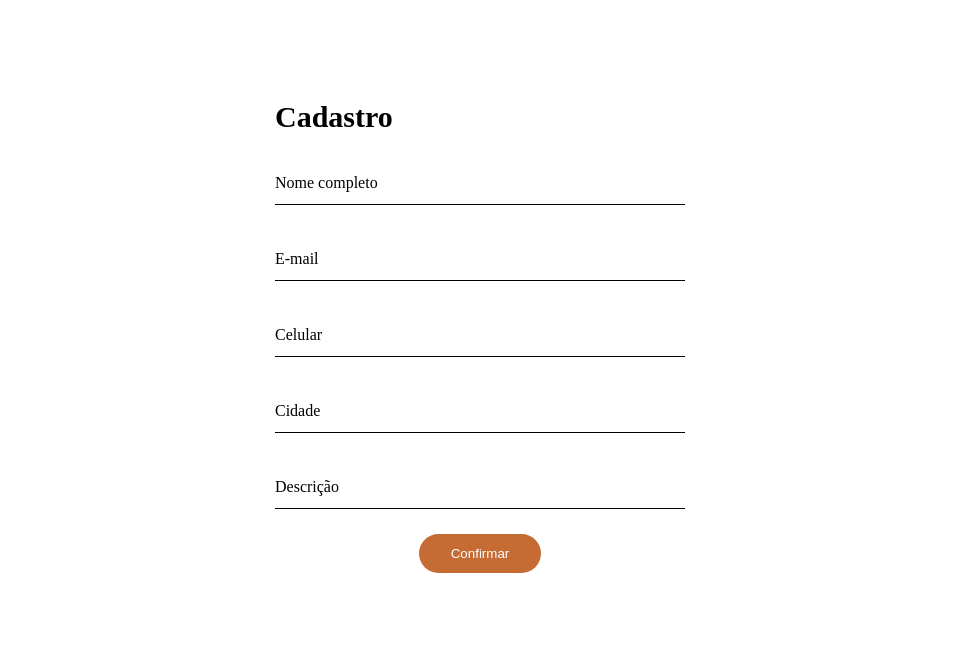
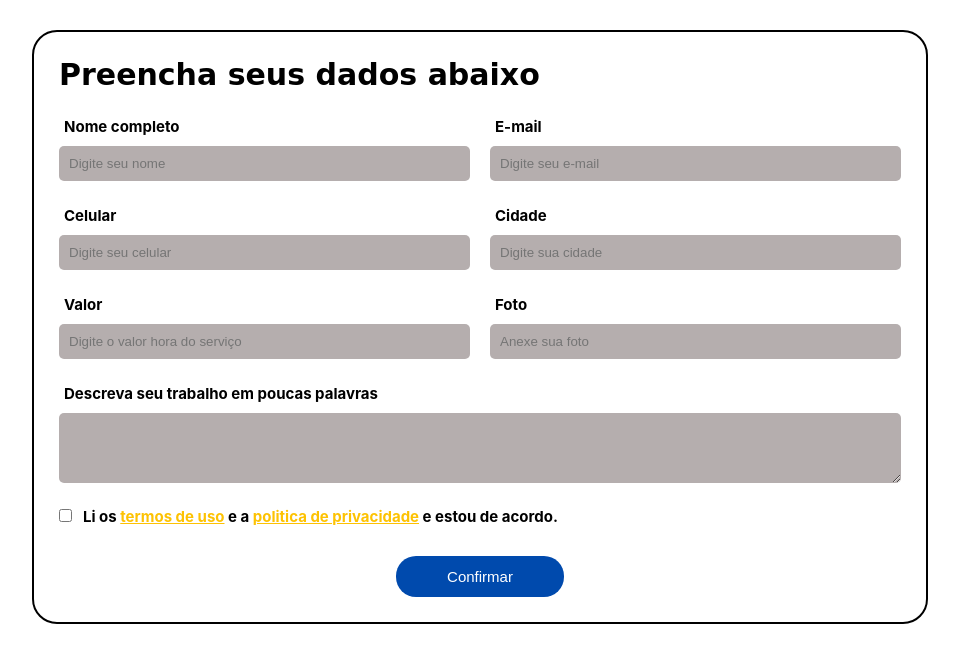
Before and after one commit to joaoalmeidait/Talk4Me, a PHP site: page /cadastro.html in a window 1280 px wide. Shown: the part 100-763 px from the top of the page, without its empty margins (160-1119 px from the left). Run offline with PHP 8.4, Linux system fonts and the light colour scheme.

Commit message:
tela de cadastro

```diff
--- a/cadastro.html
+++ b/cadastro.html
@@ -3,7 +3,7 @@
 	<head>
 		<title> Cadastro </title>
 		<meta charset="utf-8">
-		<link rel="stylesheet" href="style_cadastro.css">
+		<link rel="stylesheet" href="Style_cadastro.css">
 	</head>
 
 	<body>
@@ -27,32 +27,55 @@
 
 		<div class="fundo">
 			<div class="container">
-				<h2> Cadastro </h2>
+				<h2> Preencha seus dados abaixo </h2>
 				<form action="cadastrar.php" method="POST" class="campos_cadastro">
-					<div class="input-field">
-						<input class="campos" type="text" name="nome" placeholder="Digite seu nome" required>
-						<label for="Nome"> Nome completo </label>
+					<div class="alinhamento">
+						<div class="input-field espaçamento">
+							<label for="Nome"> Nome completo </label>
+							<input class="campos" type="text" name="nome" placeholder="Digite seu nome" required>
+						</div>
+
+						<div class="input-field">
+							<label for="e-mail"> E-mail </label>
+							<input class="campos" type="email" name="email" placeholder="Digite seu e-mail"required>
+						</div>
 					</div>
 
-					<div class="input-field">
-						<input class="campos" type="email" name="email" placeholder="Digite seu e-mail"required>
-						<label for="e-mail"> E-mail </label>
+					<div class="alinhamento">
+						<div class="input-field espaçamento">
+							<label for="Celular"> Celular </label>
+							<input class="campos" type="text" name="celular" placeholder="Digite seu celular"required>
+						</div>
+
+						<div class="input-field">
+							<label for="Cidade"> Cidade </label>
+							<input class="campos" type="text" name="cidade" placeholder="Digite sua cidade"required>
+						</div>
 					</div>
 
-					<div class="input-field">
-						<input class="campos" type="text" name="celular" placeholder="Digite seu celular"required>
-						<label for="Celular"> Celular </label>
+					<div class="alinhamento">
+						<div class="input-field espaçamento">
+							<label for="Celular"> Valor </label>
+							<input class="campos" type="text" name="celular" placeholder="Digite o valor hora do serviço"required>
+						</div>
+
+						<div class="input-field">
+							<label for="Cidade"> Foto </label>
+							<input class="campos" type="text" name="cidade" placeholder="Anexe sua foto"required>
+						</div>
 					</div>
 
-					<div class="input-field">
-						<input class="campos" type="text" name="cidade" placeholder="Digite sua cidade"required>
-						<label for="Cidade"> Cidade </label>
+					<div class="descrição">
+						<label> Descreva seu trabalho em poucas palavras </label>
+						<textarea style="width: 100%"></textarea>
 					</div>
 
-					<div class="input-field">
-						<input class="campos" type="text" name="descricao" placeholder="Descreva seu trabalho em poucas palavras"required>
-						<label for="Descrição"> Descrição </label>
+
+					<div class="termo">
+						<input type="checkbox" name="agreement" id="agreement">
+						<label for="agreement" id="agreement-label"> Li os <a href="#">termos de uso</a> e a <a href="#">politica de privacidade</a> e estou de acordo.</label>
 					</div>
+
 
 					<div class="botao_login">
 						<input class="bt_login" type="submit" value="Confirmar">
--- a/style_cadastro.css
+++ b/style_cadastro.css
@@ -9,94 +9,106 @@
     display: flex;
     justify-content: center;
     align-items: center;
-    margin-top: 150px;
+    margin-bottom: 30px;
+}
+
+.container {
+    width: 70%;
+    padding: 25px;
+    border: solid 2px;
+    border-radius: 25px;
+}
+
+input, label {
+    display: block;
+    width: 100%;
+}
+
+input:focus, label:focus {
+    outline: none;
 }
 
 h2 {
     font-size: 30px;
+    font-family: 'Comfortaa', cursive;
+    margin-bottom: 25px;
 }
 
-.container {
-    width: 450px;
-    padding: 50px 20px;
-}
-
-.campos {
-    width: 100%;
-    height: 46px;
-    background: transparent;
-    border: none;
-    outline: none;
-    border-bottom: 1px solid;
-    transition: .25s ease-in-out;
-    margin-top: 25px;
+.alinhamento {
+    display: flex;
+    flex-wrap: wrap;
+    justify-content: space-around;
 }
 
 .input-field {
     position: relative;
-    margin-bottom: 5px;
-    flex: 1 1 45%;
+    margin-bottom: 25px;
+    flex: 45%;
+}
+
+.espaçamento {
+    margin-right: 20px;
 }
 
 label {
-    position: absolute;
-    top: 0;
-    left: 0;
-    transform: translateY(40px);
-    transition: .25s ease-in-out;
+    font-weight: bold;
+    font-size: 15px;
+    font-family: -apple-system, BlinkMacSystemFont, 'Segoe UI', Roboto, Oxygen, Ubuntu, Cantarell, 'Open Sans', 'Helvetica Neue', sans-serif;
+    margin-bottom: 10px;
+    margin-left: 5px;
 }
 
-.campo:focus{
-    border-bottom: 2px solid;
-    box-shadow: 0 1px 0 0;
+input {
+    background-color: rgb(181, 174, 174);
+    border-radius: 5px;
+    border: none;
+    padding: 10px;
 }
 
-.campos:focus + label {
-    transform: translateY(14px);
-    font-weight: bold;
+textarea {
+    background-color: rgb(181, 174, 174);
+    border-radius: 5px;
+    border: none;
+    padding: 20px;
 }
 
-.campos:not(:placeholder-shown) + label {
-    transform: translateY(14px);
-    font-weight: bold;
+a {
+    color: #fdc202;
 }
 
-.campos:not(:placeholder-shown) {
-    border-bottom: 1px solid;
-    box-shadow: 0 1px 0 0;
-}
-
-.campos::placeholder{
-    color: transparent;
-}
-
-fieldset {
+.botao_login {
     display: flex;
-    flex-wrap: wrap;
-    justify-content: space-between;
-    border: none;
-}
-
-.espaço {
-    margin-right: 5%;
+    justify-content: center;
 }
 
 .bt_login {
+    width: 20%;
     padding: 10px 30px;
-    margin: 20px;
-    background: #C56B34;
-       border: 2px solid transparent;
-       border-radius: 20px;
+    background: #004AAD;
+    border: 2px solid transparent;
+    border-radius: 20px;
     color: #fff;
     transition: all 0.4s;
+    font-size: 15px;
 }
 
 .bt_login:hover {
     transform: scale(0.9);
 }
 
-.botao_login {
-    text-align: center;
+.termo {
+    position: relative;
+    margin-bottom: 20px;
+    margin-top: 20px;
+}
+
+#agreement {
+    margin-right: 2px;
+}
+
+#agreement, #agreement-label {
+    display: inline-block;
+    width: auto;
 }
 
 @import url('https://fonts.googleapis.com/css2?family=Comfortaa:wght@300;400;500;600;700&display=swap');
```
